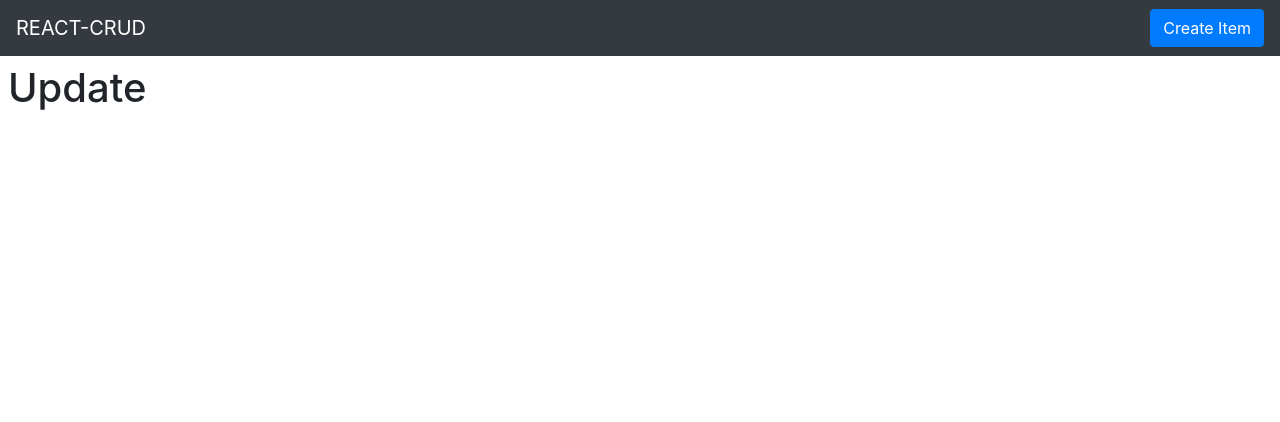
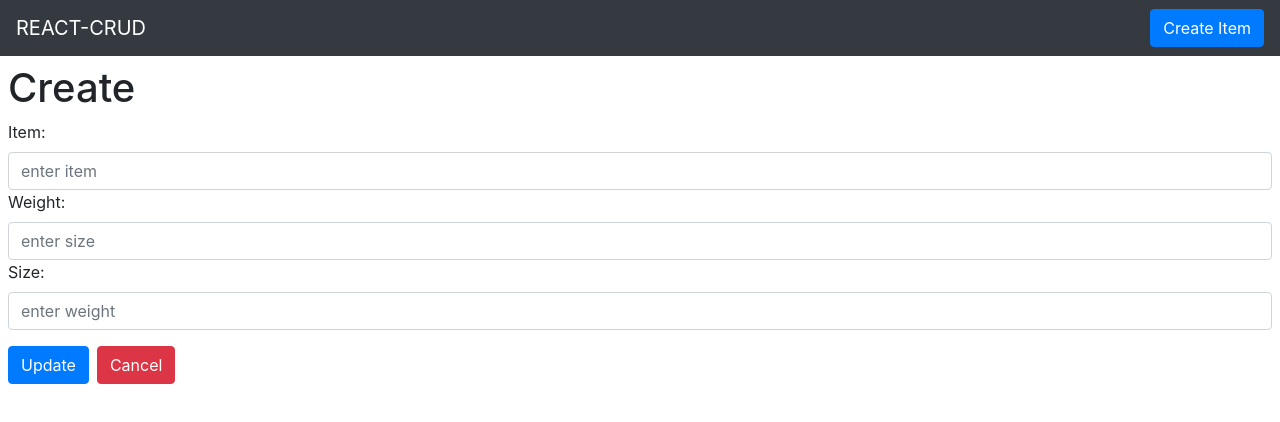
Before and after one commit to nbagonoc/react-crud-hooks, a React (Create React App) app: page /update/1 in a window 1280 px wide. Shown: the top 422 px of the page. Built offline with nearby package versions, Linux system fonts and the light colour scheme; no server answers.

Commit message:
DEV-0000/1/1: Added update functionality and hom redirect

```diff
--- a/src/components/List.js
+++ b/src/components/List.js
@@ -10,7 +10,8 @@ const List = () => {
   const {deleteItem} = DeleteService();
 
   useEffect(() => {
-    getData();
+    getData()
+    console.log('loaded')
   },[])
 
   // toDo
--- a/src/pages/Create.js
+++ b/src/pages/Create.js
@@ -1,18 +1,20 @@
-import CreateService from '../services/CreateService';
-import { useState } from 'react';
-import {Form,FormGroup,Label,Input,Button} from 'reactstrap';
-import {Link,useHistory} from 'react-router-dom';
+import CreateService from '../services/CreateService'
+import { useState } from 'react'
+import {Form,FormGroup,Label,Input,Button} from 'reactstrap'
+import {Link,useHistory} from 'react-router-dom'
 
 
 const Create = () => {
   // Refactor. Move to service
-  const[name,setName] = useState('');
-  const[weight,setWeight] = useState('');
-  const[size,setSize] = useState('');
+  const[name,setName] = useState('')
+  const[weight,setWeight] = useState('')
+  const[size,setSize] = useState('')
+  const history = useHistory()
 
   const sendDataToAPI = () => {
     const data = {name,weight,size}
     CreateService(data)
+    history.push('/')
   }
 
   return (
--- a/src/pages/Update.js
+++ b/src/pages/Update.js
@@ -1,7 +1,55 @@
+import { useState, useEffect } from 'react';
+import axios from 'axios';
+import { API } from '../services/Path';
+import {Form,FormGroup,Label,Input,Button} from 'reactstrap';
+import {Link,useParams,useHistory} from 'react-router-dom';
+import UpdateService from '../services/UpdateService';
+
+
 const Update = () => {
+  // Refactor. Move to service
+  const[name,setName] = useState('');
+  const[weight,setWeight] = useState('');
+  const[size,setSize] = useState('');
+  const {id} = useParams();
+  const history = useHistory();
+
+  useEffect(() => {
+    getDataFromAPI()
+  },[])
+
+  const getDataFromAPI = () => {
+    axios
+    .get(`${API}/${id}`)
+    .then(res => {
+      setName(res.data.name)
+      setWeight(res.data.weight)
+      setSize(res.data.size)
+    });
+  }
+
+  const sendDataToAPI = (e) => {
+    e.preventDefault();
+    const data = {id,name,weight,size}
+    UpdateService(data)
+    history.push('/');
+  }
+
   return (
     <>
-      <h1>Update</h1>
+      <h1 className=''>Create</h1>
+      <Form onSubmit={sendDataToAPI}>
+        <FormGroup>
+          <Label>Item:</Label>
+          <Input name='name' type='text' placeholder='enter item' value={name} onChange={e => setName(e.target.value)}></Input>
+          <Label>Weight:</Label>
+          <Input name='weight' type='text' placeholder='enter size' value={weight} onChange={e => setWeight(e.target.value)}></Input>
+          <Label>Size:</Label>
+          <Input name='size' type='text' placeholder='enter weight' value={size} onChange={e => setSize(e.target.value)}></Input>
+        </FormGroup>
+        <Button color='primary' type='submit'>Update</Button>
+        <Link to='/' className='btn btn-danger ml-2'>Cancel</Link>
+      </Form>
     </>
   );
 };
--- /dev/null
+++ b/src/services/UpdateService.js
@@ -0,0 +1,14 @@
+import axios from 'axios';
+import {API} from './Path'
+
+const UpdateService = (data) => {
+	let {id, name, weight, size} = data;
+	axios
+		.put(`${API}/${id}`, {
+			name,
+			weight,
+			size,
+		});
+}
+
+export default UpdateService;
```
